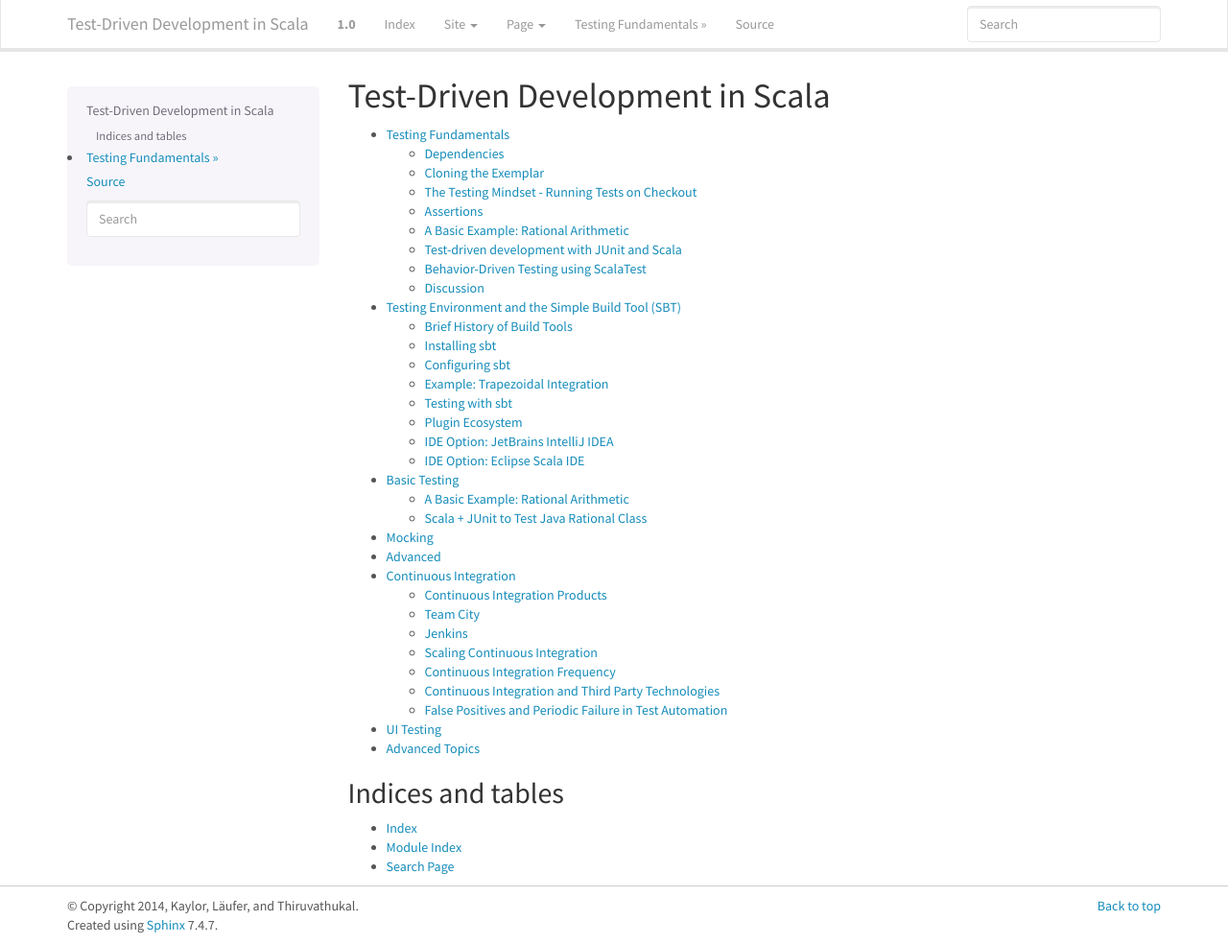
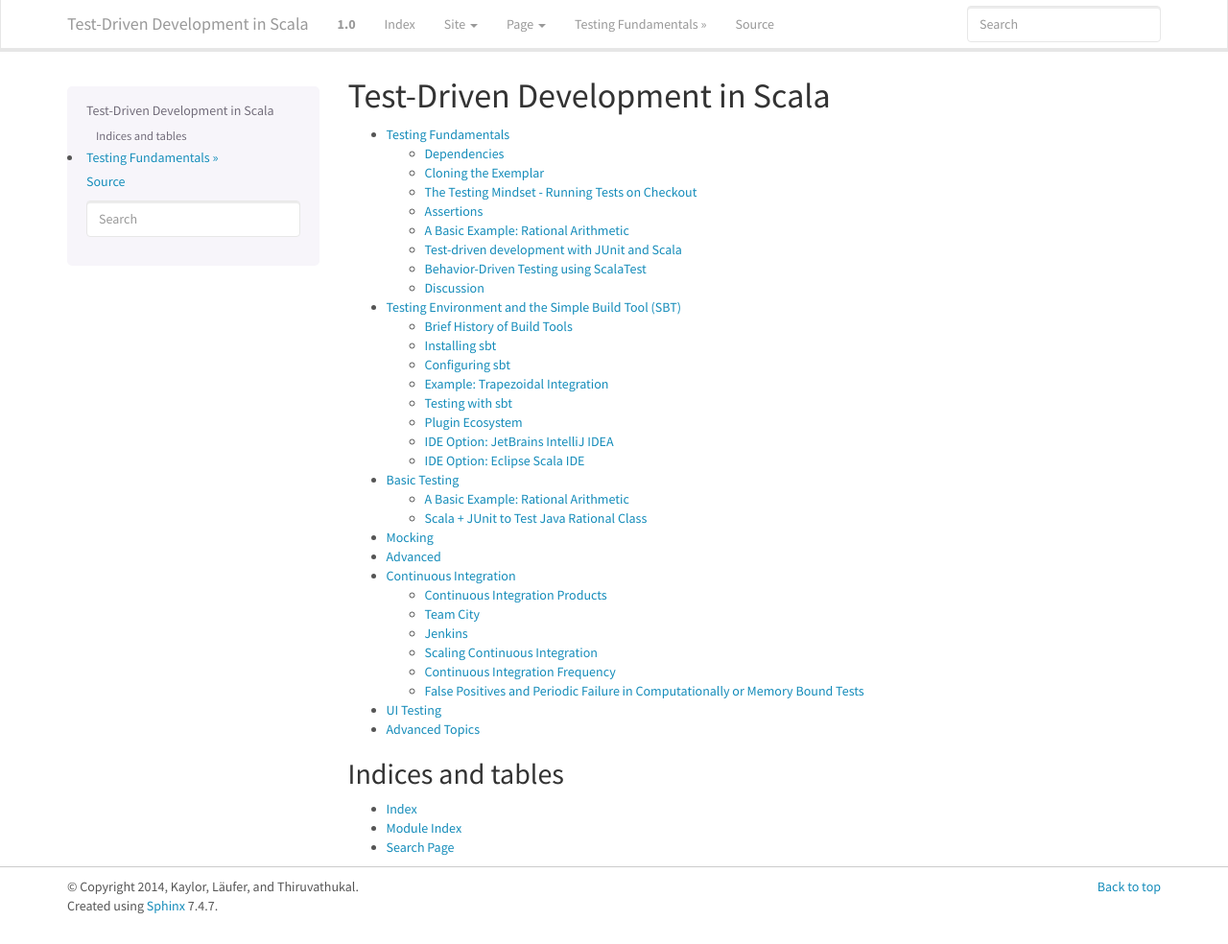
Before and after one commit to LoyolaChicagoBooks/scala-tdd, a Sphinx documentation site: the page built from source/index.rst, in a window 1280 px wide and 984 px high. Shown: the whole window at 96% size. Built offline with Sphinx 7.4.7, drawn with Linux system fonts in a browser that asks for light colours; some of the changed lines change nothing that is shown.

Commit message:
Repurposed final section

```diff
--- a/source/ci.rst
+++ b/source/ci.rst
@@ -124,21 +124,7 @@ For the third category, tests that interact with third party technologies and da
 So, what's the solution for these two categories? Our recommended solution is to put these tests into a continuously running rolling build instead of a per-checkin build that faster tests run in. Such a build could be triggered every thirty minutes, or be queued each time the previous one completes. The advantage to this approach is that it places an upper limit on the number of tests making use of I/O and/or third party technologies in a frame of time. Whether 10 checkins were made or 1 checkin was made in the last thirty minutes, the same number of slower running tests will be run regardless. This approach reduces the load put on third party services and on the continuous integration system in general. Also, by running these tests continuously, you will be able to see results from these tests several times a day.
 
 
-Continuous Integration and Third Party Technologies
----------------------------------------------------
+False Positives and Periodic Failure in Computationally or Memory Bound Tests
+-----------------------------------------------------------------------------
 
-.. todo:: Testing with the database vs. not testing with the database.
-
-.. todo:: artifact management, componentized software and incremental building
-
-
-False Positives and Periodic Failure in Test Automation
--------------------------------------------------------
-
-.. todo:: false positives due to scaling. the 10x scaling rule. 3rd party technology reliability
-
-.. todo:: false positives due to scaling vs production scaling
-
-.. todo:: false positives due to timeouts (somewhat related to scaling)
-
-.. todo:: false positives due to time-sensitive or order sensitive assertions
+In computationally and/or memory bound tests, there are a few categories of priodic failures that need to be considered. These categories include tests that involve time, multi-threading, and the order stability of collections and results from computations.
```
